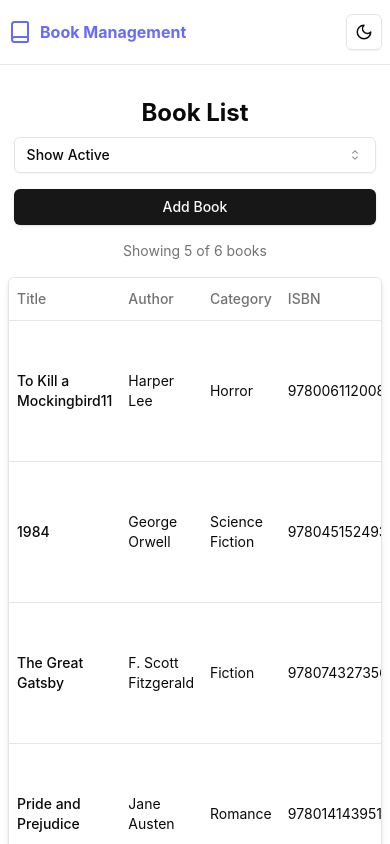
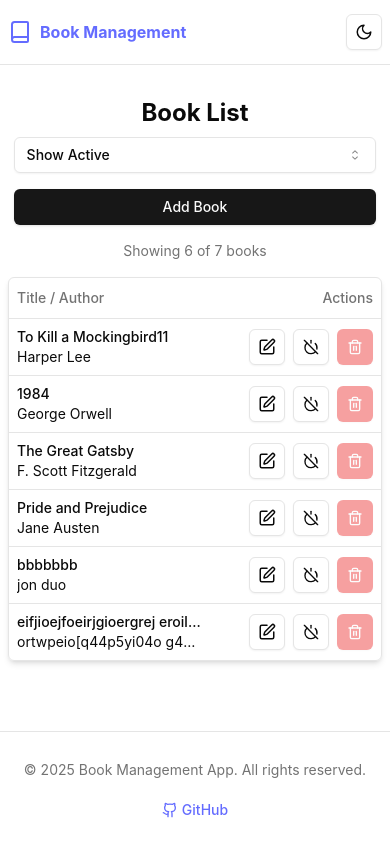
Before and after one commit to vadimdk/book-list-app, a React (Vite) app: page / in a window 390 px wide. Shown: the top 844 px of the page. Built offline with nearby package versions, Linux system fonts and the light colour scheme; data requests are answered from the project's data file.

Commit message:
feat: add mobile table component for book list and enhance DataTable layout for better responsiveness

```diff
--- a/db.json
+++ b/db.json
@@ -59,6 +59,16 @@
       "active": true,
       "createdAt": "2025-03-06T09:35:02.982Z",
       "modifiedAt": null
+    },
+    {
+      "id": "a450",
+      "title": "eifjioejfoeirjgioergrej eroiljgoerigje eroigjerpogljer reiogjreoilkgnlre",
+      "author": "ortwpeio[q44p5yi04o g45pyi-4w5y04w5yi-w4",
+      "category": "Science Fiction",
+      "isbn": "58628459847599",
+      "active": true,
+      "createdAt": "2025-03-06T11:08:12.571Z",
+      "modifiedAt": null
     }
   ]
 }
--- a/src/components/ui/data-table.tsx
+++ b/src/components/ui/data-table.tsx
@@ -83,7 +83,6 @@ export function DataTable() {
       <div className="flex flex-col gap-y-2 md:flex-row md:gap-4 justify-between items-center">
         <h2 className="text-2xl font-bold">Book List</h2>
         <div className="w-full md:w-[295px] flex flex-col md:flex-row items-center gap-4">
-
           <Select value={filterOption} onValueChange={handleFilterChange}>
             <SelectTrigger className="w-[97%] md:w-[180px]">
               <SelectValue placeholder="Filter books" />
@@ -94,7 +93,9 @@ export function DataTable() {
               <SelectItem value="deactivated">Show Deactivated</SelectItem>
             </SelectContent>
           </Select>
-          <Button className="w-[97%] md:w-24" onClick={() => navigate("/add")}>Add Book</Button>
+          <Button className="w-[97%] md:w-24" onClick={() => navigate("/add")}>
+            Add Book
+          </Button>
         </div>
       </div>
 
@@ -102,7 +103,7 @@ export function DataTable() {
         Showing {filteredBooks.length} of {books.length} books
       </div>
 
-      <div className="rounded-md border shadow-md">
+      <div className="hidden sm:flex rounded-md border shadow-md">
         <Table>
           <TableHeader>
             <TableRow>
@@ -128,12 +129,24 @@ export function DataTable() {
                   key={book.id}
                   className={!book.active ? "bg-muted/50" : ""}
                 >
-                  <TableCell className="font-medium">{book.title}</TableCell>
-                  <TableCell>{book.author}</TableCell>
-                  <TableCell>{book.category}</TableCell>
-                  <TableCell>{book.isbn}</TableCell>
-                  <TableCell>{formatDate(book.createdAt)}</TableCell>
-                  <TableCell>{formatDate(book.modifiedAt)}</TableCell>
+                  <TableCell className="font-medium truncate max-w-[100px] md:max-w-[110px] min-[1050px]:max-w-[150px]">
+                    {book.title}
+                  </TableCell>
+                  <TableCell className="truncate max-w-[100px] md:max-w-[110px] min-[1050px]:max-w-[150px]">
+                    {book.author}
+                  </TableCell>
+                  <TableCell className="truncate max-w-[100px] md:max-w-[110px]">
+                    {book.category}
+                  </TableCell>
+                  <TableCell className="truncate max-w-[100px] md:max-w-[110px] min-[1050px]:max-w-[150px]">
+                    {book.isbn}
+                  </TableCell>
+                  <TableCell className="">
+                    {formatDate(book.createdAt)}
+                  </TableCell>
+                  <TableCell className="">
+                    {formatDate(book.modifiedAt)}
+                  </TableCell>
                   <TableCell className="text-right">
                     <div className="flex flex-col md:flex-row justify-end gap-2">
                       <Button
@@ -171,6 +184,74 @@ export function DataTable() {
           </TableBody>
         </Table>
       </div>
+
+      {/* !!!mobile view!!! */}
+      <div className="flex sm:hidden rounded-md border shadow-md">
+        <Table>
+          <TableHeader>
+            <TableRow>
+              <TableHead>Title / Author</TableHead>
+              <TableHead className="text-right">Actions</TableHead>
+            </TableRow>
+          </TableHeader>
+          <TableBody>
+            {filteredBooks.length === 0 ? (
+              <TableRow>
+                <TableCell colSpan={7} className="text-center py-6">
+                  No books found
+                </TableCell>
+              </TableRow>
+            ) : (
+              filteredBooks.map((book) => (
+                <TableRow
+                  key={book.id}
+                  className={!book.active ? "bg-muted/50" : ""}
+                >
+                  <TableCell className="flex flex-col justify-end font-medium truncate max-w-[160px] min-[345px]:max-w-[200px] min-[505px]:max-w-[250px]">
+                    <dl>
+                      <dd className="truncate">{book.title}</dd>
+                      <dd className="font-normal truncate">{book.author}</dd>
+                    </dl>
+                  </TableCell>
+
+                  <TableCell className="text-right">
+                    <div className="flex md:flex-row justify-end gap-2">
+                      <Button
+                        variant="outline"
+                        size="icon"
+                        onClick={() => handleEdit(book.id)}
+                      >
+                        <Edit className="" />
+                      </Button>
+                      <Button
+                        variant="outline"
+                        size="icon"
+                        onClick={() => handleToggleStatus(book.id)}
+                      >
+                        {book.active ? (
+                          <PowerOff className="h-4 w-4" />
+                        ) : (
+                          <Power className="h-4 w-4" />
+                        )}
+                      </Button>
+
+                      <Button
+                        variant="destructive"
+                        disabled={book.active}
+                        size="icon"
+                        onClick={() => handleDelete(book.id)}
+                      >
+                        <Trash2 className="h-4 w-4" />
+                      </Button>
+                    </div>
+                  </TableCell>
+                </TableRow>
+              ))
+            )}
+          </TableBody>
+        </Table>
+      </div>
+      {/* !!!mobile view!!! */}
     </div>
   )
 }
--- /dev/null
+++ b/src/components/ui/mobile-table.tsx
@@ -0,0 +1,91 @@
+import {
+  Table,
+  TableBody,
+  TableCell,
+  TableHead,
+  TableHeader,
+  TableRow
+} from "@/components/ui/table"
+import { Button } from "@/components/ui/button"
+import { Edit, Trash2, Power, PowerOff } from "lucide-react"
+
+interface MobileTableProps {
+  filteredBooks: Array<any>
+  handleEdit: (id: string) => void
+  handleToggleStatus: (id: string) => void
+  handleDelete: (id: string) => void
+}
+
+export function MobileTable({
+  filteredBooks,
+  handleEdit,
+  handleToggleStatus,
+  handleDelete
+}: MobileTableProps) {
+  return (
+    <div className="flex sm:hidden rounded-md border shadow-md">
+      <Table>
+        <TableHeader>
+          <TableRow>
+            <TableHead>Title / Author</TableHead>
+            <TableHead className="text-right">Actions</TableHead>
+          </TableRow>
+        </TableHeader>
+        <TableBody>
+          {filteredBooks.length === 0 ? (
+            <TableRow>
+              <TableCell colSpan={7} className="text-center py-6">
+                No books found
+              </TableCell>
+            </TableRow>
+          ) : (
+            filteredBooks.map((book) => (
+              <TableRow
+                key={book.id}
+                className={!book.active ? "bg-muted/50" : ""}
+              >
+                <TableCell className="flex flex-col justify-end font-medium truncate max-w-[160px] min-[345px]:max-w-[200px] min-[505px]:max-w-[250px]">
+                  <dl>
+                    <dd className="truncate">{book.title}</dd>
+                    <dd className="font-normal truncate">{book.author}</dd>
+                  </dl>
+                </TableCell>
+                <TableCell className="text-right">
+                  <div className="flex md:flex-row justify-end gap-2">
+                    <Button
+                      variant="outline"
+                      size="icon"
+                      onClick={() => handleEdit(book.id)}
+                    >
+                      <Edit className="" />
+                    </Button>
+                    <Button
+                      variant="outline"
+                      size="icon"
+                      onClick={() => handleToggleStatus(book.id)}
+                    >
+                      {book.active ? (
+                        <PowerOff className="h-4 w-4" />
+                      ) : (
+                        <Power className="h-4 w-4" />
+                      )}
+                    </Button>
+
+                    <Button
+                      variant="destructive"
+                      disabled={book.active}
+                      size="icon"
+                      onClick={() => handleDelete(book.id)}
+                    >
+                      <Trash2 className="h-4 w-4" />
+                    </Button>
+                  </div>
+                </TableCell>
+              </TableRow>
+            ))
+          )}
+        </TableBody>
+      </Table>
+    </div>
+  )
+}
```
